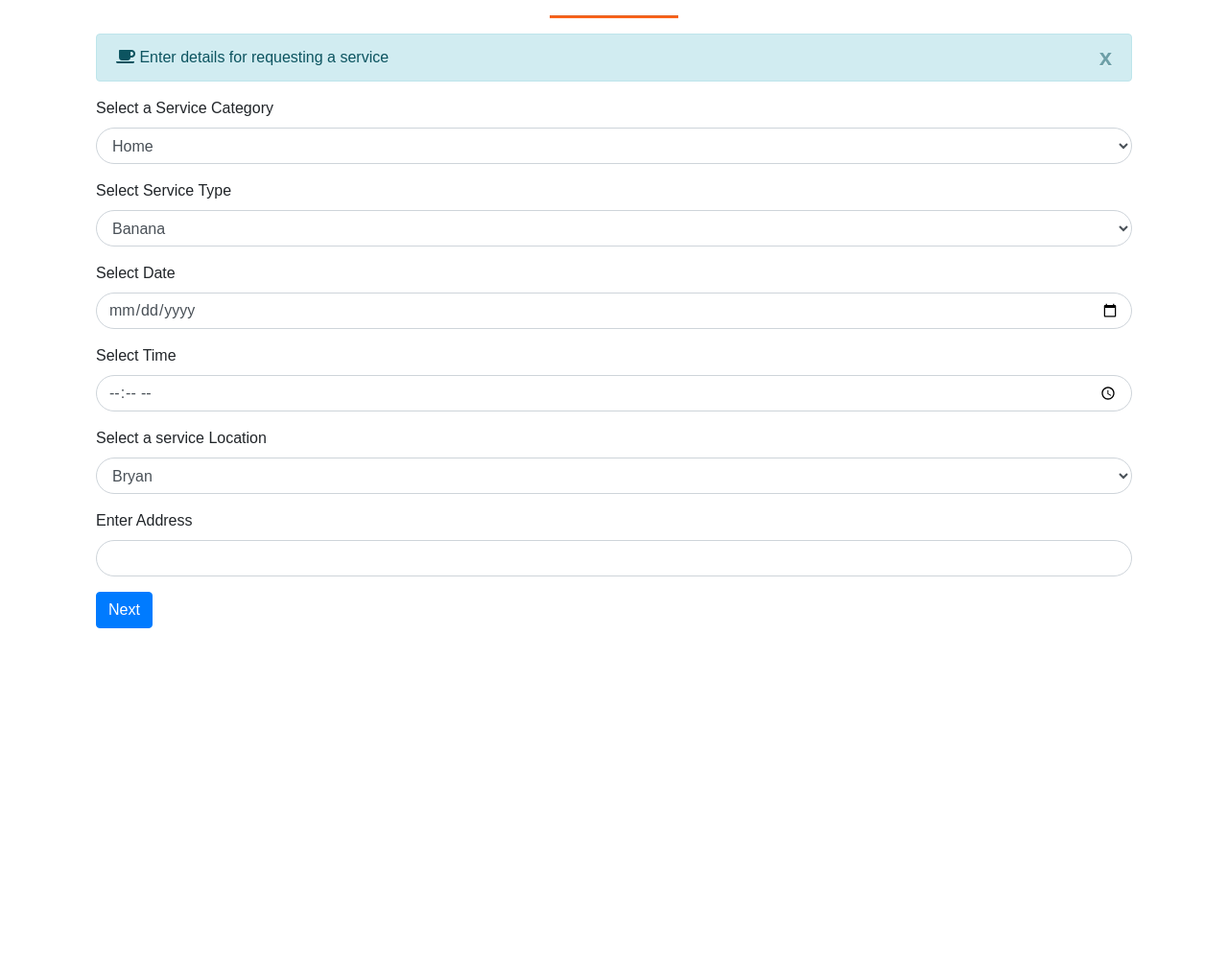
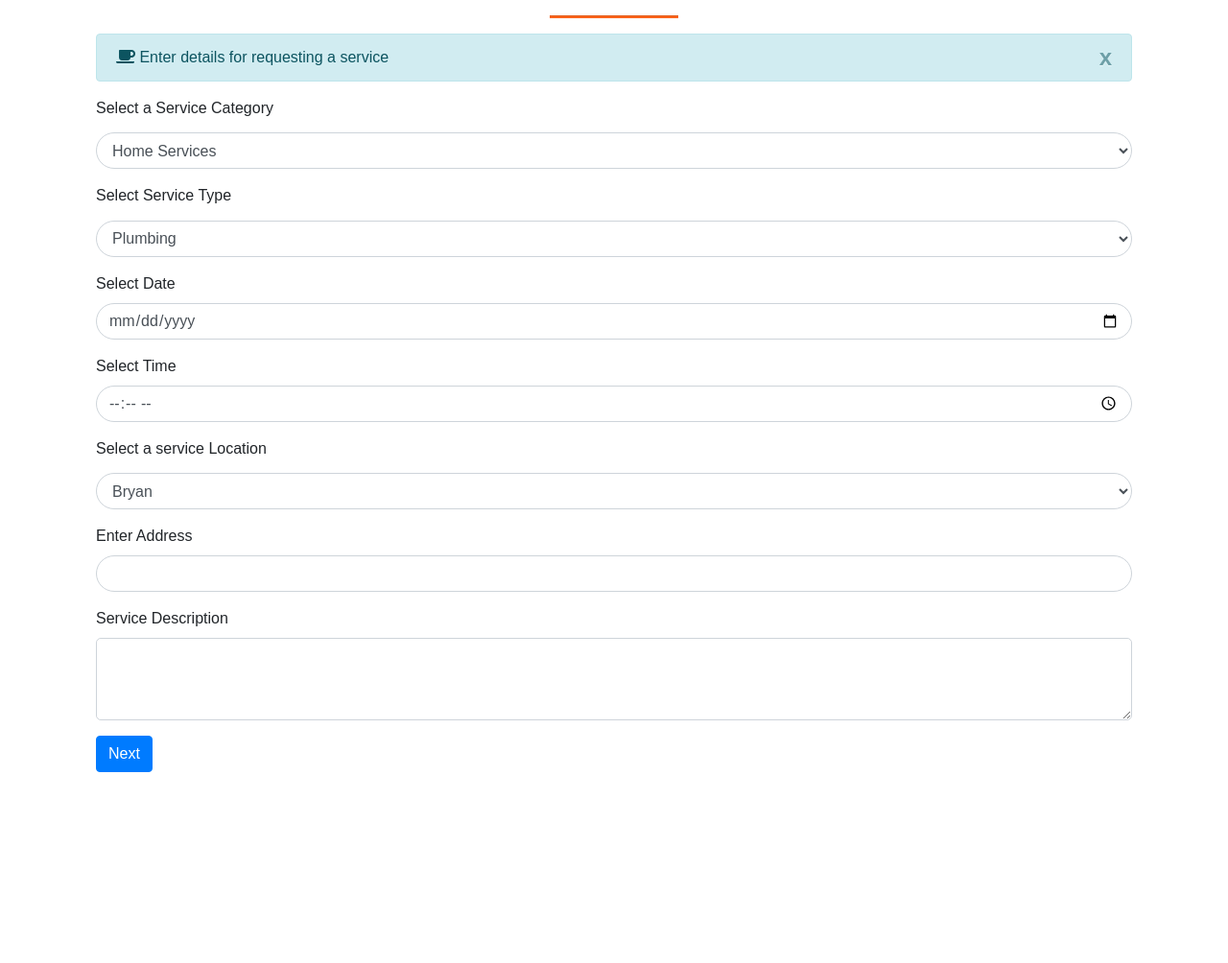
Before and after one commit to nayankeni9/TaskBunny, a Flask app: page /book in a window 1280 px wide. Shown: the part 52-1056 px from the top of the page at 96% size. Before the commit the page ends 707 px from the top, so only its background shows below. Run offline with Flask 2, Linux system fonts and the light colour scheme; parts of the project's set-up code (start-up, migrations or seed data) failed here and were passed over; some libraries are stand-ins or nearby versions.

Commit message:
Order process

```diff
--- a/app.py
+++ b/app.py
@@ -1,8 +1,9 @@
-from flask import Flask, render_template, request, url_for, redirect, session
+from flask import Flask, render_template, request, url_for, redirect, session, jsonify
 import json
 from flask_mysqldb import MySQL, MySQLdb
 import bcrypt
 import imagesrc
+import random
 
 mysql = MySQL()
 app = Flask(__name__)
@@ -129,7 +130,6 @@ def save_user():
     state=request.form['state']
     zip=request.form['zip']
     cur = mysql.connection.cursor()
-    print(firstname,lastname,contact_number, street_address, city, state, zip ,email)
     cur.execute("""UPDATE user
                 set firstname=%s,
                 lastname =%s,
@@ -184,7 +184,6 @@ def save_tasker():
     tasker_age= request.form['age']
     about_me = request.form['about_me']
     cur = mysql.connection.cursor()
-    print(firstname,lastname,contact_number, street_address, city, state, zip ,email, primary_skill)
     cur.execute("""UPDATE tasker
                 set firstname=%s,
                 lastname =%s,
@@ -230,5 +229,77 @@ def book():
 def page_not_found(e):
     return render_template('404.html'), 404
 
+@app.route("/tasker_list")
+def tasker_list():
+    category = request.args.get("category")
+    cur = mysql.connection.cursor(MySQLdb.cursors.DictCursor)
+    cur.execute("""SELECT * FROM tasker where primary_skill=%s and
+                    tasker.id not in(select Tasker_Id from `Task_Assignment` where Task_Status = 'PENDING')""",(category))
+    tasker_list = cur.fetchall()
+    cur.close()
+    tasker_json = []
+    for tasker in tasker_list:
+        tasker_obj={"id": tasker['id'],
+                      "Service_Id": tasker['Service_Id'],
+                      "firstname": tasker['firstname'],
+                      "lastname": tasker['lastname'],
+                      "contact_number": tasker['contact_number'],
+                      "email": tasker['email'],
+                      "street_address": tasker['street_address'],
+                      "city": tasker['city'],
+                      "state": tasker['state'],
+                      "zip": tasker['zip'],
+                      "primary_skill": tasker['primary_skill'],
+                      "tasker_age": tasker['tasker_age'],
+                      "about_me": tasker['about_me'],
+                      "vehicle_owned": tasker['vehicle_owned'],
+                      "reward": tasker['reward'],
+                      "is_active": tasker['is_active'],
+                      "image": imagesrc.tasker_images[tasker['id']],
+                      "service_rate": tasker['service_rate']
+                    }
+        tasker_json.append(tasker_obj)
+    print(tasker_json)
+    return jsonify({"tasker_list": tasker_json})
+
+@app.route("/order" , methods=["POST"])
+def order():
+    service_name = request.form['preview_service']
+    service_type_name = request.form['preview_service_type']
+    service_date = request.form['preview_date']
+    service_time = request.form['preview_time']
+    service_location = request.form['preview_location']
+    service_address = request.form['preview_address']
+    service_tasker_name = request.form['preview_service_type']
+    service_tasker_email = request.form['preview_tasker_email']
+    service_time = request.form['preview_time']
+    service_description = request.form['preview_description']
+    primary_key = random.randint(1, 9999999)
+
+    cur = mysql.connection.cursor(MySQLdb.cursors.DictCursor)
+    cur.execute("""INSERT INTO `Order`(Order_Id, User_Id, Service_Id, Order_Date, Service_Type, Service_Description, Service_Date, Service_Time)
+                   values (%s,
+                           (select id from user where email = %s),
+                           (select Service_Id from Service where trim(Service_name) = trim(%s)),
+                           CURDATE(),
+                           %s,
+                           %s,
+                           %s,
+                           %s
+                           )""",(primary_key, session['email'], service_name, service_type_name, service_description, service_date, service_time))
+
+
+    cur.execute("""INSERT INTO `Task_Assignment`(Tasker_Id, Order_Id, Task_Status)
+                VALUES(
+                    (select id from tasker where email = %s),
+                    %s,
+                    'PENDING'
+                )""", (service_tasker_email, primary_key))
+    mysql.connection.commit()
+    cur.close()
+
+    return redirect(url_for('home'))
+
+
 if __name__ == "__main__":
     app.run(debug=True)
--- a/static/js/services.js
+++ b/static/js/services.js
@@ -24,3 +24,62 @@ function pagechange(frompage, topage) {
 
   return true;
 }
+
+function getTaskerList(){
+  var tasker_list;
+  var category = document.getElementById("select1").value;
+  var xmlHttp = new XMLHttpRequest();
+  xmlHttp.onreadystatechange = function() {
+    if (this.readyState == 4 && this.status == 200) {
+      tasker_list = JSON.parse(this.responseText);
+    }
+  };
+  xmlHttp.open("GET", "/tasker_list?category="+category, false); // true for asynchronous
+  xmlHttp.send(null);
+  createTaskers(tasker_list);
+  return pagechange(1,2);
+}
+
+
+function createTaskers(tasker_list){
+  var element = document.getElementById("tasker_list");
+  let ele = ''
+  for(let i=0;i<tasker_list.tasker_list.length;i++){
+    ele +='<div class="col-md-4 wow fadeInUp"><div class="about-col"><div class="img"><img src="'+tasker_list.tasker_list[i].image+'" alt="" class="img-fluid">    </div><h2 class="title"><a href="#">'+tasker_list.tasker_list[i].firstname+' '+tasker_list.tasker_list[i].lastname+'</a></h2><p>"'+tasker_list.tasker_list[i].about_me+'"</p><p>Age: '+tasker_list.tasker_list[i].tasker_age+' <br/><span>Rating: 3/5</span><br/><span id="service_rate">Service Rate:'+tasker_list.tasker_list[i].service_rate+' $/hr</span><br/><input id="emailid" value="'+tasker_list.tasker_list[i].email+'" type="hidden"></p><button type="button" class="btn btn-lg btn-warning" style="width: 100%; bottom: 0;" onclick="selectTasker(this.id)" id="'+tasker_list.tasker_list[i].id+'">Select</button></div></div>';
+  }
+  if(ele==''){
+    ele = 'No Tasker found'
+  }
+  element.innerHTML =ele
+}
+
+function selectTasker(id){
+  var emailid = document.getElementById(id).parentNode.querySelector("input").value;
+  console.log(emailid)
+  var name = document.getElementById(id).parentNode.childNodes[1].querySelector("h2 a").text;
+  var e1 = document.getElementById("select1");
+  var category = e1.options[e1.selectedIndex].text;
+  var e2 = document.getElementById("select2");
+  var subcategory = e2.options[e2.selectedIndex].text;
+  var date = document.getElementsByName("date")[0].value;
+  var time = document.getElementsByName("time")[0].value+":00";
+  var e3 = document.getElementById("select3");
+  var location = e3.options[e3.selectedIndex].text;
+  var address = document.getElementsByName("address")[0].value;
+  var spantext = document.getElementById("service_rate").innerHTML;
+  var service_rate = spantext.substring(spantext.indexOf(':')+1, spantext.indexOf('$')-1)
+  var service_description = document.getElementById("service_description").value
+
+  document.getElementById("preview_service").value= category;
+  document.getElementById("preview_service_type").value= subcategory;
+  document.getElementById("preview_date").value= date;
+  document.getElementById("preview_time").value= time;
+  document.getElementById("preview_location").value= location;
+  document.getElementById("preview_address").value= address;
+  document.getElementById("preview_tasker_name").value= name;
+  document.getElementById("preview_tasker_email").value= emailid;
+  document.getElementById("preview_rate").value= service_rate;
+  document.getElementById("preview_description").value= service_description;
+
+  return pagechange(2,3);
+}
--- a/templates/booking.html
+++ b/templates/booking.html
@@ -9,7 +9,7 @@
 <div class="container profile">
 
 <hr>
-<form class="form-horizontal" role="form" id=editform>
+<form class="form-horizontal" role="form" id=editform action="/order" method="POST">
     <div class="col-md-12 personal-info" id="formpage_1" style="visibility:visible;">
     <div class="alert alert-info alert-dismissable">
         <a class="panel-close close" data-dismiss="alert">x</a>
@@ -20,53 +20,61 @@
         <div class="form-group">
             <div class="col-xs-6">
                     <label >Select a Service Category</label>
-                    <select class="form-control service" name="servicategory" id="select1">
-                        <!-- <option value="0">Select a Service Category</option> -->
-                        <option value="1">Home</option>
-                        <option value="2">Baby-sitting</option>
-                        <option value="3">Personal Grooming</option>
-                        <option value="4">Appliance Repair</option>
+                    <select class="form-control service" name="category" id="select1">
+                        <option value="1">Home Services</option>
+                        <option value="2">Pet Care</option>
+                        <option value="3">Tech Repair</option>
+                        <option value="3">Personal Care</option>
+                        <option value="4">Event Planning</option>
                     </select>
                     </div>
         </div>
         <div class="form-group">
             <div class="col-xs-6">
                     <label >Select Service Type</label>
-                    <select class="form-control service" name="servicetype" id="select2">
-                        <!-- <option value="0">Select a service type</option> -->
-                        <option value="1">Banana</option>
-                        <option value="1">Apple</option>
-                        <option value="1">Orange</option>
-                        <option value="2">Wolf</option>
-                        <option value="2">Fox</option>
-                        <option value="2">Bear</option>
-                        <option value="3">Eagle</option>
-                        <option value="3">Hawk</option>
-                        <option value="4">BWM<option>
+                    <select class="form-control service" name="type" id="select2">
+                        <option value="1">Plumbing</option>
+                        <option value="1">Carpentry</option>
+                        <option value="1">Painting</option>
+                        <option value="1">Bathroom Cleaning</option>
+                        <option value="1">Carpet Cleaning</option>
+                        <option value="2">Pet Sitting</option>
+                        <option value="2">Vacation Visits</option>
+                        <option value="2">Overnight Stay</option>
+                        <option value="2">Poop Scooping</option>
+                        <option value="2">Pet Grooming</option>
+                        <option value="3">Light Installation</option>
+                        <option value="3">General Electrician</option>
+                        <option value="3">AC Service & Repair</option>
+                        <option value="3">Washing Machine Repair</option>
+                        <option value="3">Refrigerator Repair</option>
+                        <option value="4">Mobile Repair<option>
+                        <option value="4">Salon at Home<option>
+                        <option value="4">Massage for Men/Women<option>
+                        <option value="4">Makeup & Hairstyling<option>
+                        <option value="4">Men Haircut & Grooming<option>
+                        <option value="5">Event Decoration<option>
+                        <option value="5">Event Staffing<option>
+                        <option value="5">Party Planning<option>
+                        <option value="5">Entertainer<option>
+                        <option value="5">Event Help & Wait Staff<option>
                     </select>
             </div>
         </div>
-        <!-- <div class="form-group">
-        <label class="col-lg-3 control-label">Email:</label>
-        <div class="col-lg-8">
-            <input class="form-control" type="text" value="" name="email" readonly>
-        </div>
-        </div> -->
         <div class="form-group">
             <label >Select Date</label>
-            <input type="date" name="orderdate" max="3000-12-31"
+            <input type="date" name="date" max="3000-12-31"
                     min="1000-01-01" class="form-control">
         </div>
         <div class="form-group">
             <label >Select Time</label>
-            <input type="time" name="ordertime" max="12"
+            <input type="time" name="time" max="12"
                     min="00" class="form-control">
         </div>
         <div class="form-group">
             <div class="col-xs-6">
                 <label>Select a service Location</label>
-                    <select class="form-control service" name="orderlocation" id="select2">
-                        <!-- <option value="0">Select a service Location</option> -->
+                    <select class="form-control service" name="location" id="select3">
                         <option value="1">Bryan</option>
                         <option value="2">College Station</option>
                     </select>
@@ -74,45 +82,120 @@
         </div>
         <div class="form-group">
                 <label >Enter Address</label>
-                <input type="text" name="orderaddress" class="form-control">
+                <input type="text" name="address" class="form-control">
         </div>
-        <!-- <div class="form-group">
-        <label class="col-md-3 control-label"></label>
-        <div class="col-md-8">
-            <input type="button" class="btn btn-primary" value="Book Service" onclick="submitForm('/save_user','POST')">
-            <span></span>
-            <input type="button" class="btn btn-warning" value="Cancel" onclick="submitForm('/profile','GET')">
-        </div>
-        </div> -->
+
         <div class="form-group">
-                <button type="button" class="btn btn-primary" onclick="pagechange(1,2)">Next</button>
+            <label>Service Description</label>
+            <div>
+              <textarea class="form-control" rows="3" name="service_description" id="service_description"></textarea>
+            </div>
+          </div>
+
+        <div class="form-group">
+                <button type="button" class="btn btn-primary" onclick="getTaskerList()">Next</button>
         </div>
 
     </div>
     <div id="formpage_2" style="visibility:hidden;">
         <section id="about">
-        <div class="row about-cols">
-
-            <div class="col-md-4 wow fadeInUp">
-                    <div class="about-col">
-                        <div class="img">
-                        <img src="../static/pictures/about-mission.jpg" alt="" class="img-fluid">
-                        <!-- <div class="icon"><i class="ion-ios-speedometer-outline"></i></div> -->
-                        </div>
-                        <h2 class="title"><a href="#">Brandon Smith</a></h2>
-
-                        <p>
-                            Our mission is to help people find local professionals to help them with their day to day needs. We aim to provide
-                            a visually pleasing and easy to use interface that is safe and gets the job done.
-                        </p>
-                        <p>Age: 45 </p>
-                        <p>Rating: 3/5 </p>
-                    </div>
-            </div>
-
+        <div class="row about-cols" id="tasker_list">
         </div>
 
         </section>
+        <div class="form-group">
+                <button type="button" class="btn btn-primary" onclick="pagechange(2,1)">Back</button>
+        </div>
+    </div>
+
+    <style>
+        #formpage_3 .contain{
+            width: 50%;
+            margin: 5% auto;
+        }
+        #formpage_3 input[type=text], select {
+          width: 100%;
+          padding: 12px 20px;
+          margin: 0.5% 0%;
+          display: inline-block;
+          border: 1px solid #ccc;
+          border-radius: 50px;
+          box-sizing: border-box;
+        }
+
+        #formpage_3 input[type=submit] {
+          width: 100%;
+          background-color: #ffc107;
+          color: black;
+          padding: 14px 20px;
+          margin: 5% 0%;
+          border: none;
+          border-radius: 50px;
+          cursor: pointer;
+        }
+        #formpage_3 label{
+            margin-top: 3%;
+        }
+
+        #formpage_3 input[type=submit]:hover {
+          background-color: #d4a20b;
+        }
+
+        #formpage_3 .form {
+          border-radius: 5px;
+          padding: 20px;
+        }
+
+        #service_description, #preview_description{
+            border-radius: 5px;
+        }
+</style>
+
+    <div id="formpage_3" style="visibility:hidden;">
+        <div class="contain">
+
+            <div class="form">
+                <label for="preview_service">Service Category</label>
+                <input type="text" id="preview_service" name="preview_service" placeholder="Service category" readonly>
+
+
+                <label for="preview_service_type">Service Type</label>
+                <input type="text" id="preview_service_type" name="preview_service_type" placeholder="service Type" readonly>
+
+                <label for="preview_date">Service Date</label>
+                <input type="text" id="preview_date" name="preview_date" placeholder="Date" readonly>
+
+                <label for="preview_time">Service Time</label>
+                <input type="text" id="preview_time" name="preview_time" placeholder="Time" readonly>
+
+                <label for="preview_location">Service Location</label>
+                <input type="text" id="preview_location" name="preview_location" placeholder="Location" readonly>
+
+                <label for="preview_address">Service Address</label>
+                <input type="text" id="preview_address" name="preview_address" placeholder="Address" readonly>
+
+                <label for="preview_tasker_name">Tasker Name</label>
+                <input type="text" id="preview_tasker_name" name="preview_tasker_name" placeholder="Tasker" readonly>
+
+                <label for="preview_tasker_email">Tasker Email</label>
+                <input type="text" id="preview_tasker_email" name="preview_tasker_email" placeholder="Email" readonly>
+
+                <label for="preview_rate">Service Rate ($/hr)</label>
+                <input type="text" id="preview_rate" name="preview_rate" placeholder="Service Rate" readonly>
+
+                <label for="preview_description">Service Description</label>
+                    <div>
+                      <textarea class="form-control" rows="3" name="preview_description" id="preview_description" readonly></textarea>
+                    </div>
+                  </div>
+
+
+                <input type="submit" value="Confirm">
+            </div>
+
+        <div class="form-group">
+            <button type="button" class="btn btn-primary" onclick="pagechange(3,2)">Back</button>
+        </div>
     </div>
 </form>
 </div>
```
Lines whose indentation alone changed are shown as unchanged.
